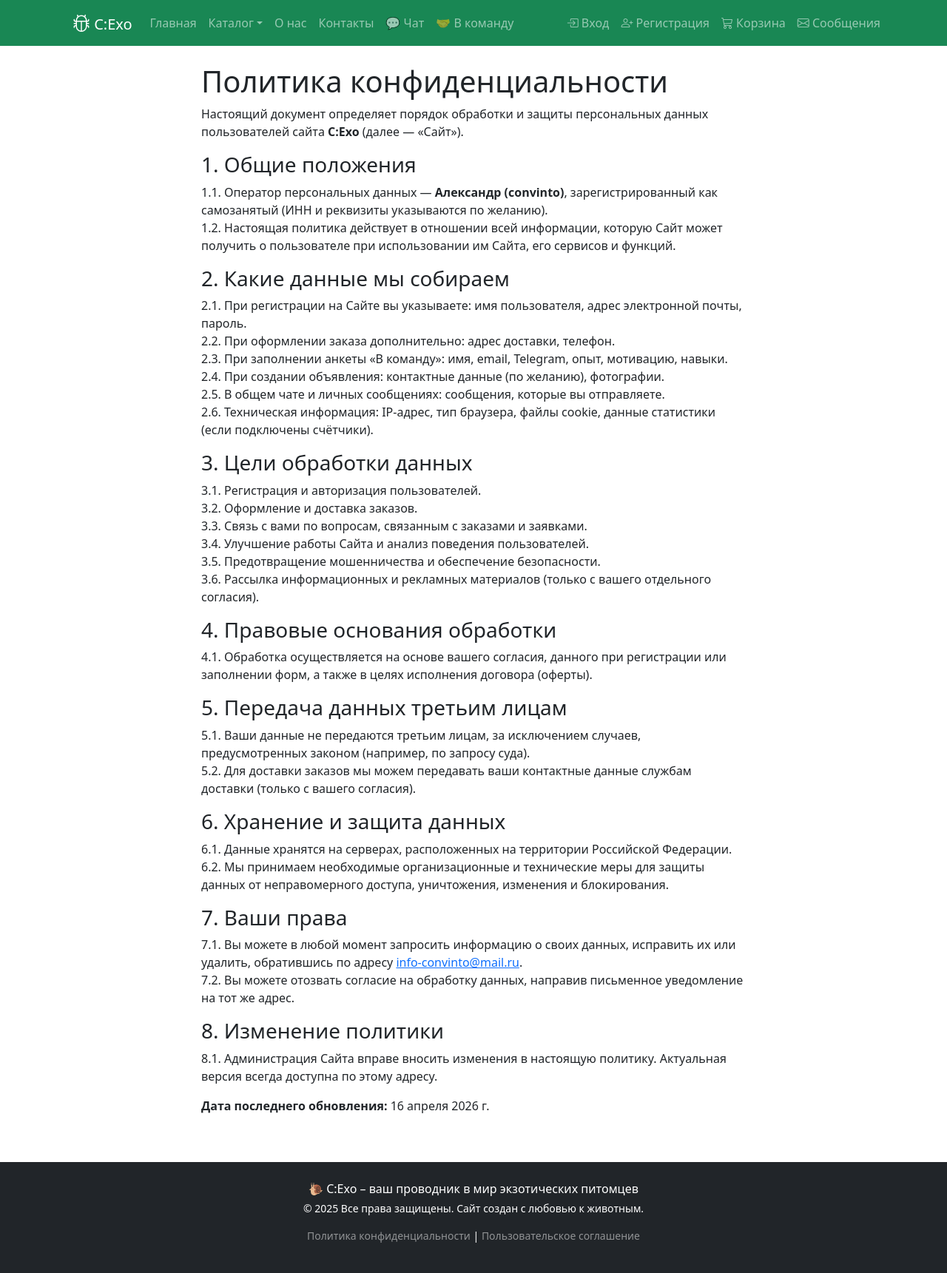
After one commit to convinto/exoworld-shop, a Flask app: page /privacy in a window 1280 px wide. The commit adds this page. Shown: the whole page at 74% size. Run offline with Flask 3, Linux system fonts and the light colour scheme.

Commit message:
Auto-deploy 16.04.2026  3:26:31,44

```diff
--- a/app.py
+++ b/app.py
@@ -6,7 +6,7 @@ from werkzeug.security import generate_password_hash, check_password_hash
 from dotenv import load_dotenv
 from werkzeug.utils import secure_filename
 import re
-from flask_mail import Mail, Message
+from flask_mail import Mail, Message as MailMessage
 from dotenv import load_dotenv
 import os
 from PIL import Image
@@ -174,6 +174,17 @@ class ChatMessage(db.Model):
     message = db.Column(db.Text, nullable=False)
     timestamp = db.Column(db.DateTime, server_default=db.func.now(), index =True)
 
+class TeamApplication(db.Model):
+    id = db.Column(db.Integer, primary_key=True)
+    name = db.Column(db.String(100), nullable=False)
+    email = db.Column(db.String(120), nullable=False)
+    telegram = db.Column(db.String(100))
+    experience = db.Column(db.Text, nullable=False)   # опыт с экзотикой
+    motivation = db.Column(db.Text, nullable=False)   # почему хочет в команду
+    skills = db.Column(db.Text)                       # что умеет (писать, снимать и т.д.)
+    created_at = db.Column(db.DateTime, server_default=db.func.now())
+    status = db.Column(db.String(20), default='new')  # new, viewed, contacted
+
 @login_manager.user_loader
 def load_user(user_id):
     return db.session.get(User, int(user_id))
@@ -272,6 +283,13 @@ def checkout():
         address = request.form['address']
         phone = request.form['phone']
         comment = request.form.get('comment', '')
+
+        # Проверка согласия
+        agree = request.form.get('agree_privacy')
+        if not agree:
+            flash('Необходимо согласие с политикой конфиденциальности и пользовательским соглашением', 'danger')
+            return redirect(url_for('checkout'))
+
         cart_data = session.get('cart', {})
         if not cart_data:
             flash('Корзина пуста', 'warning')
@@ -313,6 +331,11 @@ def register():
         username = request.form['username']
         email = request.form['email']
         password = request.form['password']
+
+        agree = request.form.get('agree_privacy')
+        if not agree:
+            flash('Необходимо согласие с политикой конфиденциальности и пользовательским соглашением', 'danger')
+            return redirect(url_for('register'))
 
         user = User.query.filter_by(username=username).first()
         if user:
@@ -399,6 +422,87 @@ def add_product():
         return redirect(url_for('admin_panel'))
 
     return render_template('admin/edit_product.html')
+
+@app.route('/join', methods=['GET', 'POST'])
+@login_required
+def join_team():
+    if request.method == 'POST':
+        name = request.form['name']
+        email = request.form['email']
+        telegram = request.form.get('telegram', '')
+        experience = request.form['experience']
+        motivation = request.form['motivation']
+        skills = request.form.get('skills', '')
+
+        # Проверка согласия
+        agree = request.form.get('agree_privacy')
+        if not agree:
+            flash('Необходимо согласие с политикой конфиденциальности и пользовательским соглашением', 'danger')
+            return redirect(url_for('join_team'))
+
+        application = TeamApplication(
+            name=name, email=email, telegram=telegram,
+            experience=experience, motivation=motivation, skills=skills
+        )
+        db.session.add(application)
+        db.session.commit()
+
+        try:
+            msg = MailMessage(
+            f'Новая заявка в команду от {name}',
+            sender=app.config['MAIL_USERNAME'],
+            recipients=['info-convinto@mail.ru']
+            )
+            msg.body = f"""
+Имя: {name}
+Email: {email}
+Telegram: {telegram or 'не указан'}
+
+Опыт с экзотическими животными:
+{experience}
+
+Мотивация:
+{motivation}
+
+Навыки (что умеет):
+{skills or 'не указано'}
+
+---
+Заявка #{application.id} от {application.created_at.strftime('%d.%m.%Y %H:%M')}
+            """
+            mail.send(msg)
+            flash('Спасибо! Ваша заявка принята. Мы свяжемся с вами в ближайшее время.', 'success')
+        except Exception as e:
+            app.logger.error(f'Ошибка отправки письма: {e}')
+            flash('Заявка сохранена, но уведомление не отправлено. Мы свяжемся с вами.', 'warning')
+
+        return redirect(url_for('join_team'))
+
+    return render_template('join.html')
+
+@app.route('/admin/team-application/<int:id>')
+@login_required
+def admin_team_application_detail(id):
+    if not current_user.is_admin:
+        flash('Доступ запрещен', 'danger')
+        return redirect(url_for('index'))
+    app = TeamApplication.query.get_or_404(id)
+    return render_template('admin/team_application_detail.html', application=app)
+
+@app.route('/admin/team-application/<int:id>/status', methods=['POST'])
+@login_required
+def admin_update_application_status(id):
+    if not current_user.is_admin:
+        flash('Доступ запрещен', 'danger')
+        return redirect(url_for('index'))
+    app = TeamApplication.query.get_or_404(id)
+    new_status = request.form['status']
+    app.status = new_status
+    db.session.commit()
+    flash('Статус обновлен', 'success')
+    return redirect(url_for('admin_team_applications'))
+
+
 
 @app.route('/admin/product/edit/<int:id>', methods=['GET', 'POST'])
 @login_required
@@ -1018,6 +1122,22 @@ def start_conversation(ad_id):
 
     return redirect(url_for('messages_detail', conv_id=conv.id))
 
+@app.route('/about')
+def about():
+    return render_template('about.html')
+
+@app.route('/contacts')
+def contacts():
+    return render_template('contacts.html')
+
+@app.route('/privacy')
+def privacy():
+    return render_template('privacy.html')
+
+@app.route('/terms')
+def terms():
+    return render_template('terms.html')
+
 # @app.context_processor
 # def utility_processor():
 #     unread = 0
@@ -1044,8 +1164,8 @@ with app.app_context():
         db.session.commit()
         print("Создан администратор: admin / admin123")
 
+# if __name__ == '__main__':
+#     app.run(debug=False, host='0.0.0.0', port=5000)
+
 if __name__ == '__main__':
-    app.run(debug=False, host='0.0.0.0', port=5000)
-
-# if __name__ == '__main__':
-#     app.run(debug=True, host='0.0.0.0', port=5000)
+    app.run(debug=True, host='0.0.0.0', port=5000)
--- a/templates/base.html
+++ b/templates/base.html
@@ -3,9 +3,10 @@
 <head>
     <meta charset="UTF-8">
     <meta name="viewport" content="width=device-width, initial-scale=1.0">
-    <title>{% block title %}ЭкзоМир - улитки, животные и аксессуары{% endblock %}</title>
+    <title>{% block title %}C:Exo - экзотические животные и аксессуары{% endblock %}</title>
     <!-- Bootstrap 5 + иконки -->
     <link href="https://cdn.jsdelivr.net/npm/bootstrap@5.3.0-alpha1/dist/css/bootstrap.min.css" rel="stylesheet">
+    <link rel="icon" href="{{ url_for('static', filename='favicon.ico') }}" type="image/x-icon">
     <link rel="stylesheet" href="https://cdn.jsdelivr.net/npm/bootstrap-icons@1.11.3/font/bootstrap-icons.min.css">
     <!-- Ваш дополнительный CSS -->
     <link rel="stylesheet" href="{{ url_for('static', filename='style.css') }}">
@@ -17,7 +18,9 @@
     <nav class="navbar navbar-expand-lg navbar-dark bg-success sticky-top">
         <div class="container">
             <a class="navbar-brand" href="{{ url_for('index') }}">
-                <i class="bi bi-bug"></i> ЭкзоМир
+                <a class="navbar-brand" href="{{ url_for('index') }}">
+                    <i class="bi bi-bug"></i> C:Exo
+                </a>
             </a>
             <button class="navbar-toggler" type="button" data-bs-toggle="collapse" data-bs-target="#mainNavbar">
                 <span class="navbar-toggler-icon"></span>
@@ -38,9 +41,10 @@
                             <li><a class="dropdown-item" href="{{ url_for('ads_list') }}">📢 Объявления</a></li>
                         </ul>
                     </li>
-                    <li class="nav-item"><a class="nav-link" href="#">О нас</a></li>
-                    <li class="nav-item"><a class="nav-link" href="#">Контакты</a></li>
+                    <li class="nav-item"><a class="nav-link" href="{{ url_for('about') }}">О нас</a></li>
+                    <li class="nav-item"><a class="nav-link" href="{{ url_for('contacts') }}">Контакты</a></li>
                     <li class="nav-item"><a class="nav-link" href="{{ url_for('chat') }}">💬 Чат</a></li>
+                    <li class="nav-item"><a class="nav-link" href="{{ url_for('join_team') }}">🤝 В команду</a></li>
                 </ul>
 
                 <!-- Правая часть меню: пользователь, корзина, сообщения -->
@@ -110,8 +114,12 @@
     <!-- Подвал -->
     <footer class="bg-dark text-white mt-5 py-4">
         <div class="container text-center">
-            <p class="mb-1">🐌 ЭкзоМир – ваш надёжный партнёр в мире экзотических питомцев</p>
+            <p class="mb-1">🐌 C:Exo – ваш проводник в мир экзотических питомцев</p>
             <p class="small">© 2025 Все права защищены. Сайт создан с любовью к животным.</p>
+            <p class="small">
+                <a href="{{ url_for('privacy') }}" class="text-white-50">Политика конфиденциальности</a> |
+                <a href="{{ url_for('terms') }}" class="text-white-50">Пользовательское соглашение</a>
+            </p>
         </div>
     </footer>
 
--- a/templates/checkout.html
+++ b/templates/checkout.html
@@ -15,6 +15,12 @@
         <label for="comment" class="form-label">Комментарий к заказу (необязательно)</label>
         <textarea class="form-control" id="comment" name="comment" rows="2" placeholder="Укажите удобное время доставки, особые пожелания"></textarea>
     </div>
+    <div class="form-check mb-3">
+    <input type="checkbox" class="form-check-input" id="agree_privacy" name="agree_privacy" required>
+    <label class="form-check-label" for="agree_privacy">
+        Я согласен с <a href="{{ url_for('privacy') }}" target="_blank">политикой конфиденциальности</a> и <a href="{{ url_for('terms') }}" target="_blank">пользовательским соглашением</a>.
+    </label>
+    </div>
     <button type="submit" class="btn btn-success">Подтвердить заказ</button>
     <a href="{{ url_for('cart') }}" class="btn btn-secondary">Вернуться в корзину</a>
 </form>
--- /dev/null
+++ b/templates/privacy.html
@@ -0,0 +1,52 @@
+{% extends "base.html" %}
+
+{% block title %}Политика конфиденциальности – C:Exo{% endblock %}
+
+{% block content %}
+<div class="row">
+    <div class="col-lg-8 mx-auto">
+        <h1>Политика конфиденциальности</h1>
+        <p>Настоящий документ определяет порядок обработки и защиты персональных данных пользователей сайта <strong>C:Exo</strong> (далее — «Сайт»).</p>
+
+        <h3>1. Общие положения</h3>
+        <p>1.1. Оператор персональных данных — <strong>Александр (convinto)</strong>, зарегистрированный как самозанятый (ИНН и реквизиты указываются по желанию).<br>
+        1.2. Настоящая политика действует в отношении всей информации, которую Сайт может получить о пользователе при использовании им Сайта, его сервисов и функций.</p>
+
+        <h3>2. Какие данные мы собираем</h3>
+        <p>2.1. При регистрации на Сайте вы указываете: имя пользователя, адрес электронной почты, пароль.<br>
+        2.2. При оформлении заказа дополнительно: адрес доставки, телефон.<br>
+        2.3. При заполнении анкеты «В команду»: имя, email, Telegram, опыт, мотивацию, навыки.<br>
+        2.4. При создании объявления: контактные данные (по желанию), фотографии.<br>
+        2.5. В общем чате и личных сообщениях: сообщения, которые вы отправляете.<br>
+        2.6. Техническая информация: IP-адрес, тип браузера, файлы cookie, данные статистики (если подключены счётчики).</p>
+
+        <h3>3. Цели обработки данных</h3>
+        <p>3.1. Регистрация и авторизация пользователей.<br>
+        3.2. Оформление и доставка заказов.<br>
+        3.3. Связь с вами по вопросам, связанным с заказами и заявками.<br>
+        3.4. Улучшение работы Сайта и анализ поведения пользователей.<br>
+        3.5. Предотвращение мошенничества и обеспечение безопасности.<br>
+        3.6. Рассылка информационных и рекламных материалов (только с вашего отдельного согласия).</p>
+
+        <h3>4. Правовые основания обработки</h3>
+        <p>4.1. Обработка осуществляется на основе вашего согласия, данного при регистрации или заполнении форм, а также в целях исполнения договора (оферты).</p>
+
+        <h3>5. Передача данных третьим лицам</h3>
+        <p>5.1. Ваши данные не передаются третьим лицам, за исключением случаев, предусмотренных законом (например, по запросу суда).<br>
+        5.2. Для доставки заказов мы можем передавать ваши контактные данные службам доставки (только с вашего согласия).</p>
+
+        <h3>6. Хранение и защита данных</h3>
+        <p>6.1. Данные хранятся на серверах, расположенных на территории Российской Федерации.<br>
+        6.2. Мы принимаем необходимые организационные и технические меры для защиты данных от неправомерного доступа, уничтожения, изменения и блокирования.</p>
+
+        <h3>7. Ваши права</h3>
+        <p>7.1. Вы можете в любой момент запросить информацию о своих данных, исправить их или удалить, обратившись по адресу <a href="mailto:info-convinto@mail.ru">info-convinto@mail.ru</a>.<br>
+        7.2. Вы можете отозвать согласие на обработку данных, направив письменное уведомление на тот же адрес.</p>
+
+        <h3>8. Изменение политики</h3>
+        <p>8.1. Администрация Сайта вправе вносить изменения в настоящую политику. Актуальная версия всегда доступна по этому адресу.</p>
+
+        <p><strong>Дата последнего обновления:</strong> 16 апреля 2026 г.</p>
+    </div>
+</div>
+{% endblock %}
```
Also changed, not shown: templates/about.html (added, +29 -0 lines), templates/admin/team_application_detail.html (added, +14 -0 lines), templates/admin/team_applications.html (added, +47 -0 lines), templates/contacts.html (added, +50 -0 lines), templates/index.html (+5 -4 lines), templates/join.html (added, +50 -0 lines), templates/register.html (+7 -1 lines), templates/terms.html (added, +47 -0 lines), static/favicon.ico (added), static/images/logo.png (added).
